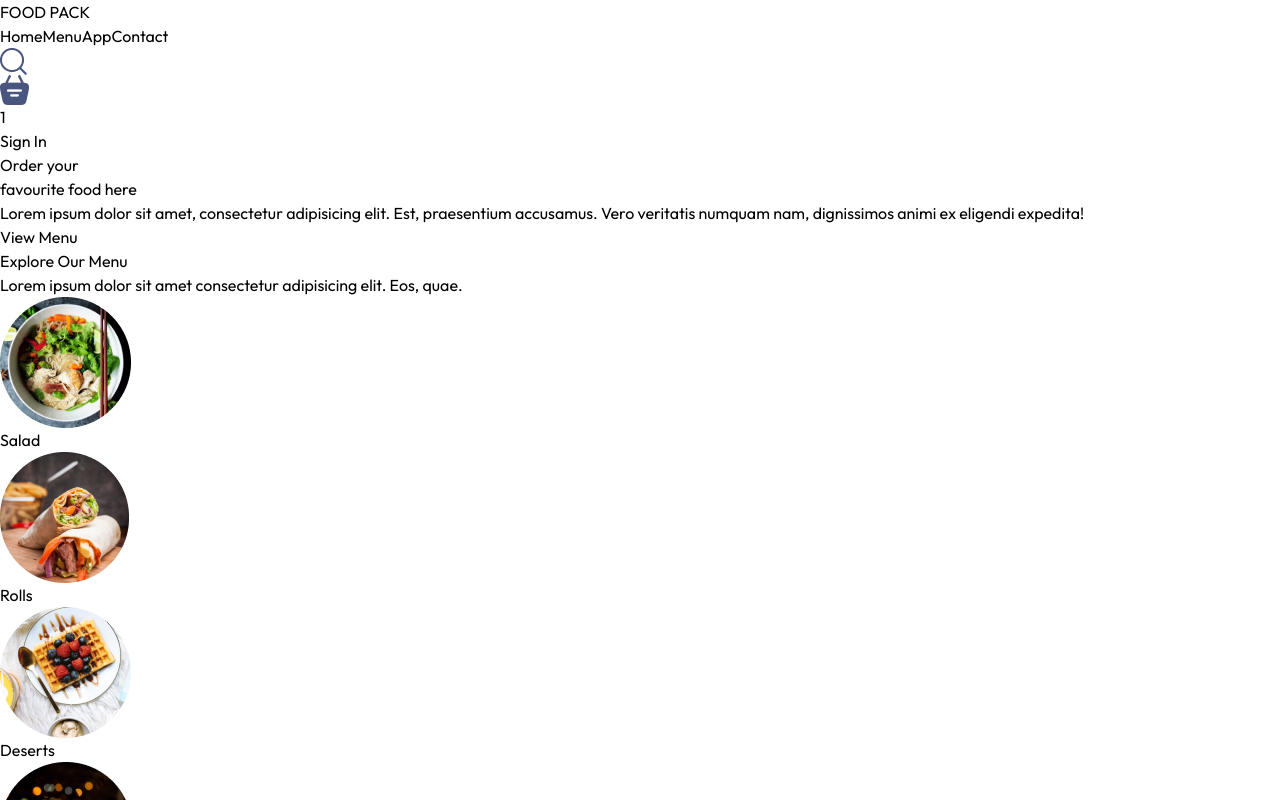
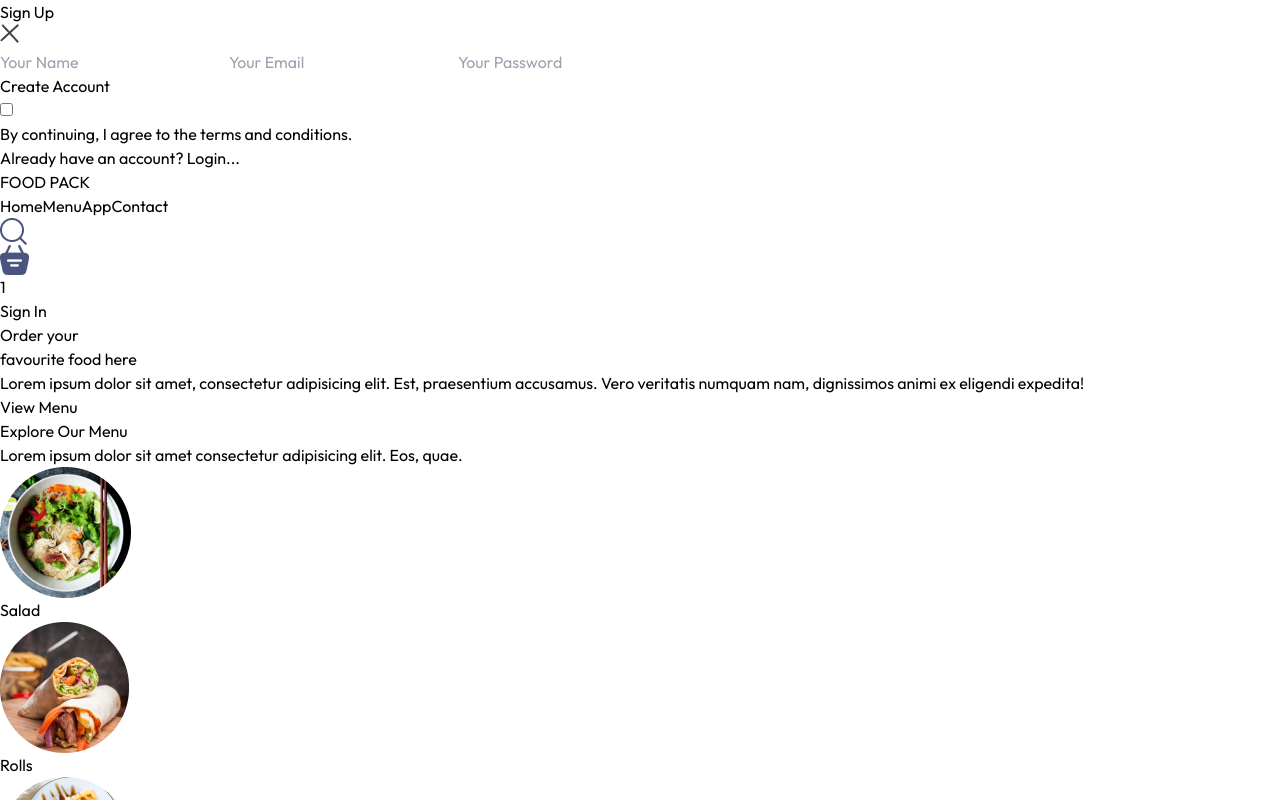
Before and after one commit to riyadhbd2/food-kingdom, a React (Vite) app in the folder client/: page / in a window 1280 px wide. Both pictures are taken after a click on the button "Sign In". Shown: the top 800 px of the page. Built offline with nearby package versions, Linux system fonts and the light colour scheme.

Commit message:
popup added

```diff
--- a/client/src/App.jsx
+++ b/client/src/App.jsx
@@ -1,16 +1,23 @@
-import React from "react";
+import React, { useState } from "react";
 import { Route, Routes } from "react-router-dom";
 import Navbar from "./components/Navbar";
 import Cart from "./pages/Cart";
 import Home from "./pages/Home";
 import PlaceOrder from "./pages/PlaceOrder";
 import Footer from "./components/Footer";
+import LoginPopup from "./components/LoginPopup";
 
 const App = () => {
+
+  const [showLogin, setShowLogin] = useState(false);
+
   return (
     <>
+    {
+      showLogin ? <LoginPopup setShowLogin={setShowLogin}/> : <></>
+    }
       <div className="container mx-auto">
-        <Navbar />
+        <Navbar setShowLogin={setShowLogin} />
         <Routes>
           <Route path="/" element={<Home />} />
           <Route path="/cart" element={<Cart />} />
--- a/client/src/components/LoginPopup.jsx
+++ b/client/src/components/LoginPopup.jsx
@@ -1,11 +1,76 @@
-import React from 'react'
+import React, { useEffect, useState } from "react";
+import { assets } from "../assets/assets";
 
-const LoginPopup = () => {
+const LoginPopup = ({ setShowLogin }) => {
+  const [currentState, setCurrentState] = useState("Sign Up");
+
+  // Prevent scrolling when popup is open
+  useEffect(() => {
+    document.body.style.overflow = "hidden";
+    return () => {
+      document.body.style.overflow = "auto";
+    };
+  }, []); // Runs only once when the component mounts
+
   return (
-    <div>LoginPopup
+    <div className="fixed inset-0 z-10 flex items-center justify-center bg-[#00000090]">
+      <form className="w-[max(23vw,330px)] bg-white flex flex-col gap-6 px-6 py-7 rounded-md text-md text-[#808080]">
+        {/* Header Section */}
+        <div className="flex justify-between items-center">
+          <h2 className="text-lg font-semibold">{currentState}</h2>
+          <button type="button" onClick={() => setShowLogin(false)}>
+            <img className="cursor-pointer" src={assets.cross_icon} alt="Close" />
+          </button>
+        </div>
 
+        {/* Input Fields */}
+        <div className="flex flex-col gap-3">
+          {currentState === "Login" ? (
+            <>
+              <input className="border p-2 rounded" type="email" placeholder="Your Email" required />
+              <input className="border p-2 rounded" type="password" placeholder="Your Password" required />
+            </>
+          ) : (
+            <>
+              <input className="border p-2 rounded" type="text" placeholder="Your Name" required />
+              <input className="border p-2 rounded" type="email" placeholder="Your Email" required />
+              <input className="border p-2 rounded" type="password" placeholder="Your Password" required />
+            </>
+          )}
+        </div>
+
+        {/* Submit Button */}
+        <button className="bg-orange-500 text-white py-2 rounded">
+          {currentState === "Sign Up" ? "Create Account" : "Login"}
+        </button>
+
+        {/* Terms Agreement */}
+        <div className="flex items-center gap-2">
+          <input type="checkbox" required />
+          <p>By continuing, I agree to the terms and conditions.</p>
+        </div>
+
+        {/* Switch between Login & Signup */}
+        <p className="text-sm">
+          {currentState === "Login" ? (
+            <>
+              Create a new account?{" "}
+              <span className="cursor-pointer text-orange-400" onClick={() => setCurrentState("Sign Up")}>
+                Click here
+              </span>
+            </>
+          ) : (
+            <>
+              Already have an account?{" "}
+              <span className="cursor-pointer text-orange-400" onClick={() => setCurrentState("Login")}>
+                Login...
+              </span>
+            </>
+          )}
+        </p>
+      </form>
     </div>
-  )
-}
+  );
+};
 
-export default LoginPopup
+export default LoginPopup;
--- a/client/src/components/Navbar.jsx
+++ b/client/src/components/Navbar.jsx
@@ -1,7 +1,7 @@
 import { Link } from "react-scroll";
 import { assets } from "../assets/assets";
 
-const Navbar = () => {
+const Navbar = ({setShowLogin}) => {
   return (
     <div className="flex items-center justify-between mt-3">
       <h1 className="text-3xl text-orange-400 font-bold">
@@ -42,7 +42,7 @@ const Navbar = () => {
             1
           </div>
         </div>
-        <button className="text-black border border-orange-400 px-4 sm:px-7 py-1 rounded-full hover:bg-[#fff4f2] hover:scale-105 transition-all duration-700">
+        <button onClick={()=> setShowLogin(true)} className="text-black border border-orange-400 px-4 sm:px-7 py-1 rounded-full hover:bg-[#fff4f2] hover:scale-105 transition-all duration-700">
           Sign In
         </button>
       </div>
```
